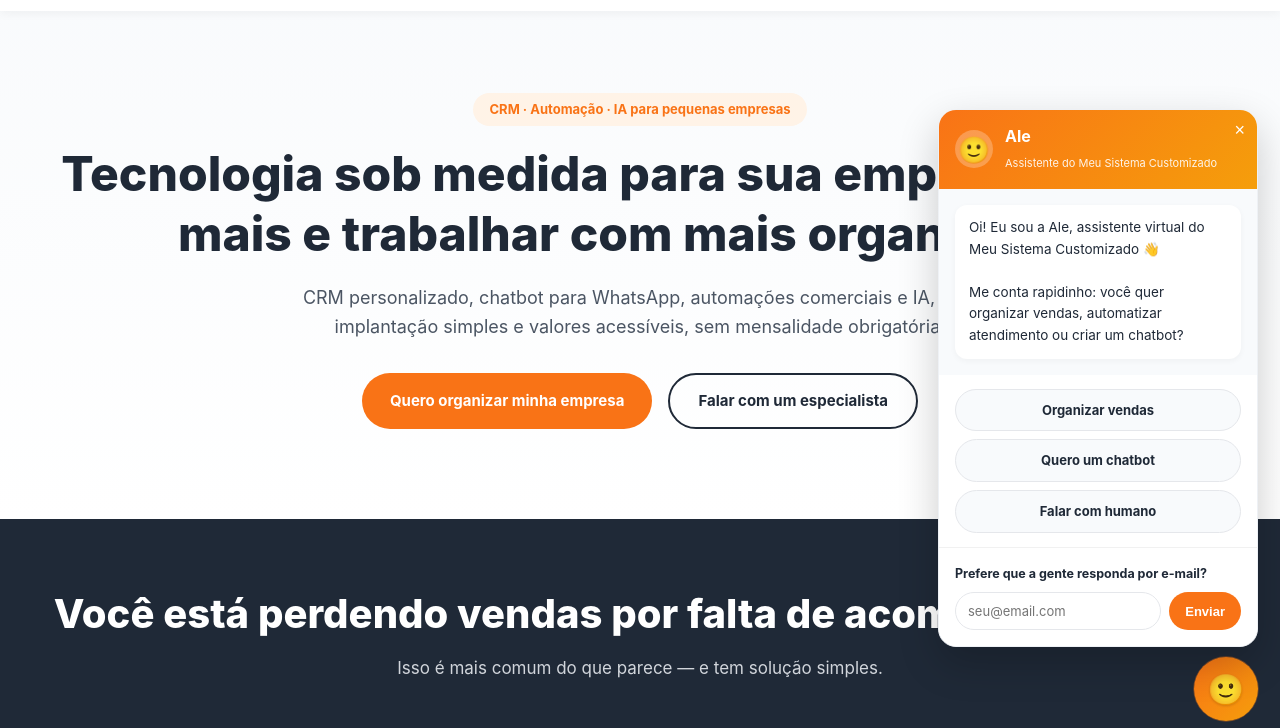
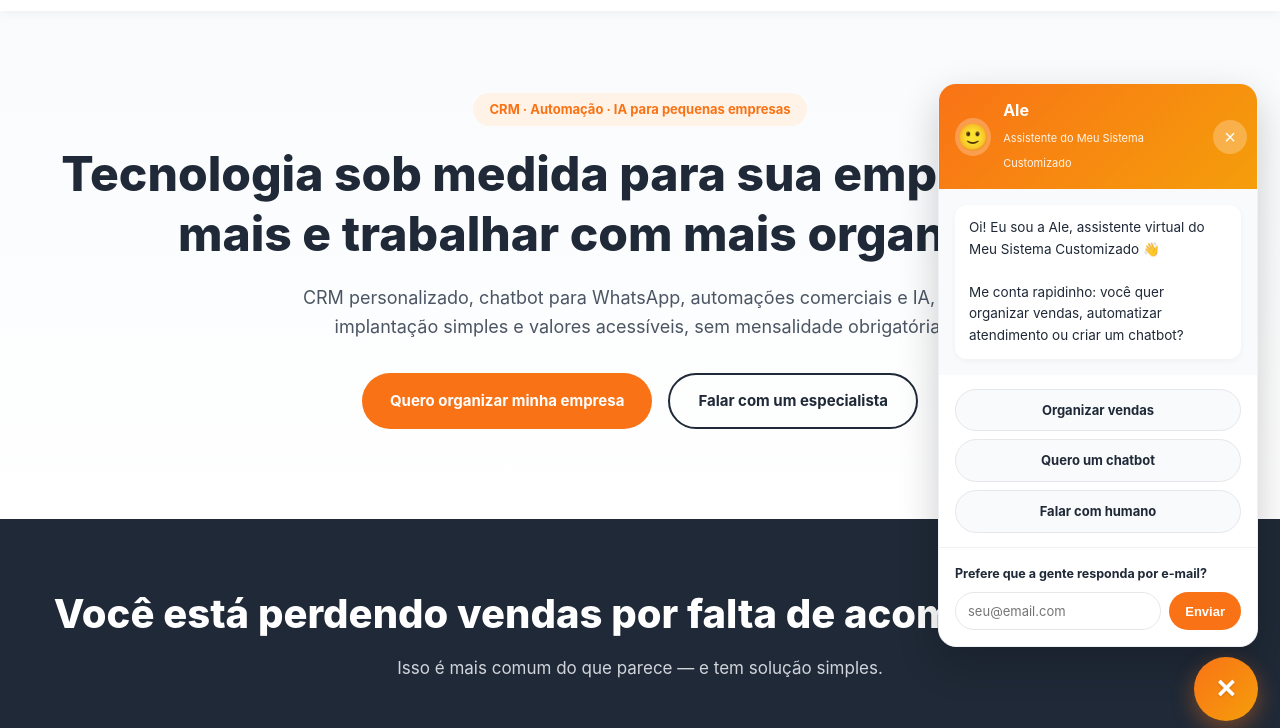
Before and after one commit to miguelpsjr-byte/meusistemacustomizado, a plain HTML site: page index.html in a window 1280 px wide. Both pictures are taken after a click on the button "Falar com a Ale, assistente virtual". Shown: the part 57-785 px from the top of the page. Drawn offline with Linux system fonts and the light colour scheme.

Commit message:
Add files via upload

```diff
--- a/index.html
+++ b/index.html
@@ -354,7 +354,7 @@
 
   /* ===== ASSISTENTE IA - ALE ===== */
   .ai-chat-widget{
-    position:fixed;bottom:22px;right:22px;z-index:1200;
+    position:fixed;bottom:22px;right:22px;z-index:1400;
     display:flex;flex-direction:column;align-items:flex-end;gap:12px;
   }
   .ai-chat-button{
@@ -369,7 +369,9 @@
     70%{box-shadow:0 0 0 14px rgba(249,115,22,0);}
     100%{box-shadow:0 0 0 0 rgba(249,115,22,0);}
   }
-  .ai-face{filter:drop-shadow(0 1px 1px rgba(0,0,0,.15));}
+  .ai-face{filter:drop-shadow(0 1px 1px rgba(0,0,0,.15));line-height:1;}
+  .ai-chat-button.is-open{animation:none;}
+  .ai-chat-button.is-open .ai-face{color:#fff;font-size:26px;font-weight:700;}
 
   .ai-bubble-greeting{
     position:relative;background:#fff;border-radius:16px;padding:14px 16px;
@@ -387,19 +389,22 @@
   .ai-chat-panel{
     display:none;position:fixed;bottom:96px;right:22px;width:320px;max-width:90vw;
     background:#fff;border-radius:18px;box-shadow:0 16px 40px rgba(0,0,0,.2);
-    overflow:hidden;z-index:1300;border:1px solid #EEF1F5;
+    overflow-x:hidden;overflow-y:auto;overscroll-behavior:contain;z-index:1300;border:1px solid #EEF1F5;
+    max-height:calc(100vh - 120px);max-height:calc(100dvh - 120px);
   }
   .ai-chat-panel.open{display:block;animation:fadeInUp .3s ease;}
   .ai-chat-header{
     background:linear-gradient(135deg,var(--laranja),var(--amarelo));color:#fff;
-    padding:14px 16px;display:flex;align-items:center;gap:12px;position:relative;
+    padding:14px 52px 14px 16px;display:flex;align-items:center;gap:12px;position:sticky;top:0;z-index:2;
   }
   .ai-face-small{font-size:26px;background:rgba(255,255,255,.25);border-radius:50%;width:38px;height:38px;display:flex;align-items:center;justify-content:center;}
   .ai-chat-header small{font-size:11px;opacity:.9;}
   #closeChatPanel{
-    position:absolute;top:10px;right:12px;background:none;border:none;color:#fff;
-    font-size:18px;cursor:pointer;
+    position:absolute;top:50%;right:10px;transform:translateY(-50%);
+    width:34px;height:34px;border-radius:50%;background:rgba(255,255,255,.25);border:none;color:#fff;
+    font-size:20px;line-height:1;cursor:pointer;display:flex;align-items:center;justify-content:center;
   }
+  #closeChatPanel:hover{background:rgba(255,255,255,.4);}
   .ai-chat-body{padding:16px;font-size:13.5px;color:var(--grafite);background:var(--cinza-claro);}
   .ai-msg{background:#fff;border-radius:12px;padding:12px 14px;box-shadow:0 2px 6px rgba(0,0,0,.04);}
   .ai-chat-quick{display:flex;flex-direction:column;gap:8px;padding:14px 16px;background:#fff;}
@@ -800,13 +805,25 @@
   const aiGreeting = document.getElementById('aiGreeting');
   const closeGreeting = document.getElementById('closeGreeting');
 
-  aiChatButton.addEventListener('click', () => {
-    aiChatPanel.classList.toggle('open');
+  const aiFace = aiChatButton.querySelector('.ai-face');
+  function setChat(open){
+    aiChatPanel.classList.toggle('open', open);
+    aiChatButton.classList.toggle('is-open', open);
+    aiChatButton.setAttribute('aria-expanded', open ? 'true' : 'false');
+    aiChatButton.setAttribute('aria-label', open ? 'Fechar chat da Ale' : 'Falar com a Ale, assistente virtual');
+    aiFace.textContent = open ? '✕' : '🙂';
     aiGreeting.style.display = 'none';
+  }
+  aiChatButton.addEventListener('click', (e) => {
+    e.stopPropagation();
+    setChat(!aiChatPanel.classList.contains('open'));
   });
-
-  closeChatPanel.addEventListener('click', () => {
-    aiChatPanel.classList.remove('open');
+  closeChatPanel.addEventListener('click', () => setChat(false));
+  document.addEventListener('keydown', (e) => {
+    if(e.key === 'Escape' && aiChatPanel.classList.contains('open')) setChat(false);
+  });
+  document.addEventListener('click', (e) => {
+    if(aiChatPanel.classList.contains('open') && !aiChatPanel.contains(e.target) && !aiChatButton.contains(e.target)) setChat(false);
   });
 
   closeGreeting.addEventListener('click', (e) => {
```
